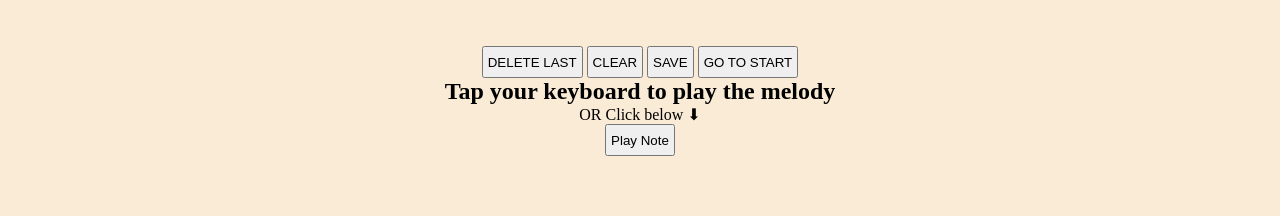
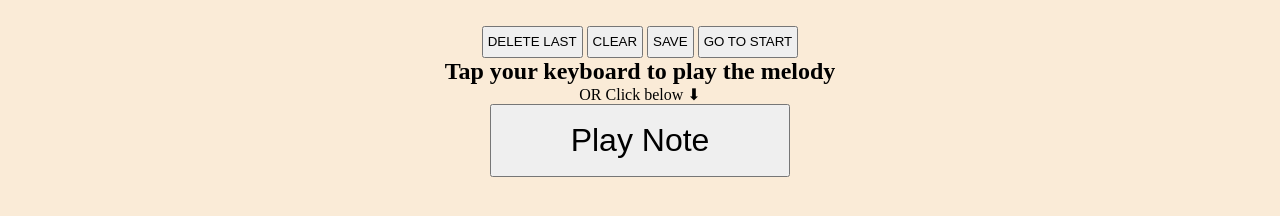
Before and after one commit to BeFreeNow/piano, a website: page index.html in a window 1280 px wide. Shown: the part 404-620 px from the top of the page. Drawn offline with Linux system fonts and the light colour scheme.

Commit message:
increase play button size

```diff
--- a/style.css
+++ b/style.css
@@ -51,7 +51,14 @@ body {
     margin-bottom: 4px;
 }
 
-.controls button, .play {
+.controls button {
     height: 32px;
     padding: 4px;
 }
+
+.play {
+    height: 96px;
+    width: 300px;
+    padding: 16px;
+    font-size: 32px;
+}
```
